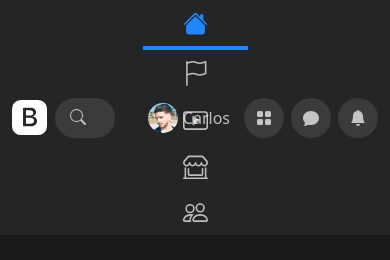
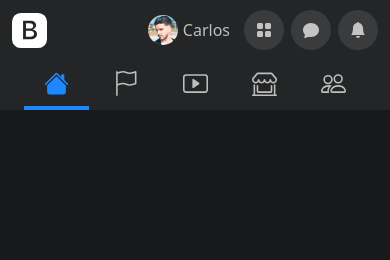
Before and after one commit to rchiara/curso-boostrap, a plain HTML site: page practicas/red-social/index.html in a window 390 px wide. Drawn offline with Linux system fonts and the light colour scheme.

Commit message:
terminando el header para una pagina tipo facebook

```diff
--- a/practicas/red-social/css/estilos.css
+++ b/practicas/red-social/css/estilos.css
@@ -110,3 +110,21 @@ header .botones .perfil{
         margin-right: 5px;
     }
 }
+
+/* MEDIAQUERIES */
+/* dispositivo lg */
+@media screen and (max-width:992px) {
+    header {
+        padding-top: 10px;
+    }
+    .menu{
+        margin-top: 10px;
+    }
+}
+
+/* dispositivo xl */
+@media screen and (max-width:1200px) {
+    header .menu a{
+        padding: 10px 20px;
+    }
+}
--- a/practicas/red-social/index.html
+++ b/practicas/red-social/index.html
@@ -12,14 +12,14 @@
         <div class="container-fluid">
             <div class="row justify-content-between align-items-center">
                 <!-- logo y la barra de busqueda -->
-                <div class="col-2 d-flex align-items-center">
+                <div class="col col-lg-3 col-xl-2 d-flex align-items-center order-1 order-lg-1">
                     <a href="#" class="logo me-2">
                         <svg xmlns="http://www.w3.org/2000/svg" width="16" height="16" fill="currentColor" class="bi bi-bootstrap-fill" viewBox="0 0 16 16">
                             <path d="M6.375 7.125V4.658h1.78c.973 0 1.542.457 1.542 1.237 0 .802-.604 1.23-1.764 1.23zm0 3.762h1.898c1.184 0 1.81-.48 1.81-1.377 0-.885-.65-1.348-1.886-1.348H6.375z"/>
                             <path d="M4.002 0a4 4 0 0 0-4 4v8a4 4 0 0 0 4 4h8a4 4 0 0 0 4-4V4a4 4 0 0 0-4-4zm1.06 12V3.545h3.399c1.587 0 2.543.809 2.543 2.11 0 .884-.65 1.675-1.483 1.816v.1c1.143.117 1.904.931 1.904 2.033 0 1.488-1.084 2.396-2.888 2.396z"/>
                           </svg>
                     </a>
-                    <div class="barra-busqueda">
+                    <div class="barra-busqueda d-none d-sm-block">
                         <div class="icono">
                             <svg xmlns="http://www.w3.org/2000/svg" width="16" height="16" fill="currentColor" class="bi bi-search" viewBox="0 0 16 16">
                                 <path d="M11.742 10.344a6.5 6.5 0 1 0-1.397 1.398h-.001q.044.06.098.115l3.85 3.85a1 1 0 0 0 1.415-1.414l-3.85-3.85a1 1 0 0 0-.115-.1zM12 6.5a5.5 5.5 0 1 1-11 0 5.5 5.5 0 0 1 11 0"/>
@@ -30,7 +30,7 @@
                 </div>
 
                 <!-- Menu -->
-                <div class="col-6 menu text-center">
+                <div class="col-12 -lg-6 col-xl-6 menu text-center order-3 order-lg-2">
                     <a href="#" class="active">
                         <svg xmlns="http://www.w3.org/2000/svg" width="16" height="16" fill="currentColor" class="bi bi-house-fill" viewBox="0 0 16 16">
                             <path d="M8.707 1.5a1 1 0 0 0-1.414 0L.646 8.146a.5.5 0 0 0 .708.708L8 2.207l6.646 6.647a.5.5 0 0 0 .708-.708L13 5.793V2.5a.5.5 0 0 0-.5-.5h-1a.5.5 0 0 0-.5.5v1.293z"/>
@@ -61,7 +61,7 @@
                 </div>
 
                 <!-- Botones -->
-                <nav class="col-2 botones text-end d-flex align-items-center justify-content-end">
+                <nav class="col-auto col-lg-3 col-xl-2 botones text-end d-flex align-items-center justify-content-end order-2 order-lg-3">
                     <a href="#" class="perfil">
                         <img src="img/persona2.jpg" alt="">Carlos
                     </a>
```
